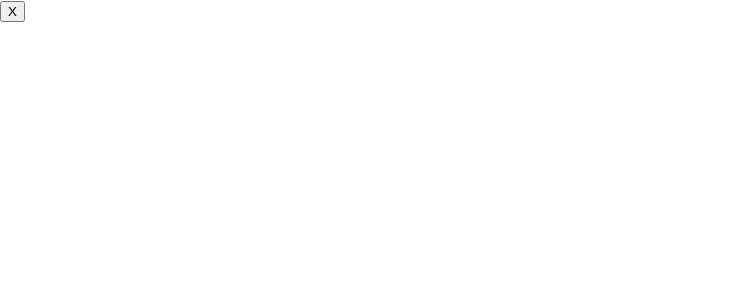
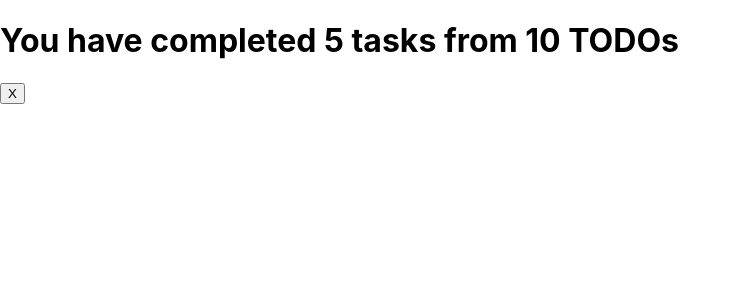
Before and after one commit to endiba360/todo-machine, a React (Create React App) app: page / in a window 1280 px wide. Shown: the top 300 px of the page, without its empty margins (0-741 px from the left). Built offline with nearby package versions, Linux system fonts and the light colour scheme.

Commit message:
feat: Implement props into TodoCounter component

```diff
--- a/src/App.js
+++ b/src/App.js
@@ -9,7 +9,7 @@ import "./App.css";
 function App() {
   return (
     <React.Fragment>
-      <TodoCounter />
+      <TodoCounter completed={5} total={10}/>
       <TodoSearch />
 
       <TodoList>
--- a/src/TodoCounter.js
+++ b/src/TodoCounter.js
@@ -1,5 +1,9 @@
-function TodoCounter() {
-  return;
+function TodoCounter({ total, completed }) {
+  return (
+    <h1>
+      You have completed {completed} tasks from {total} TODOs
+    </h1>
+  );
 }
 
 export { TodoCounter };
```
